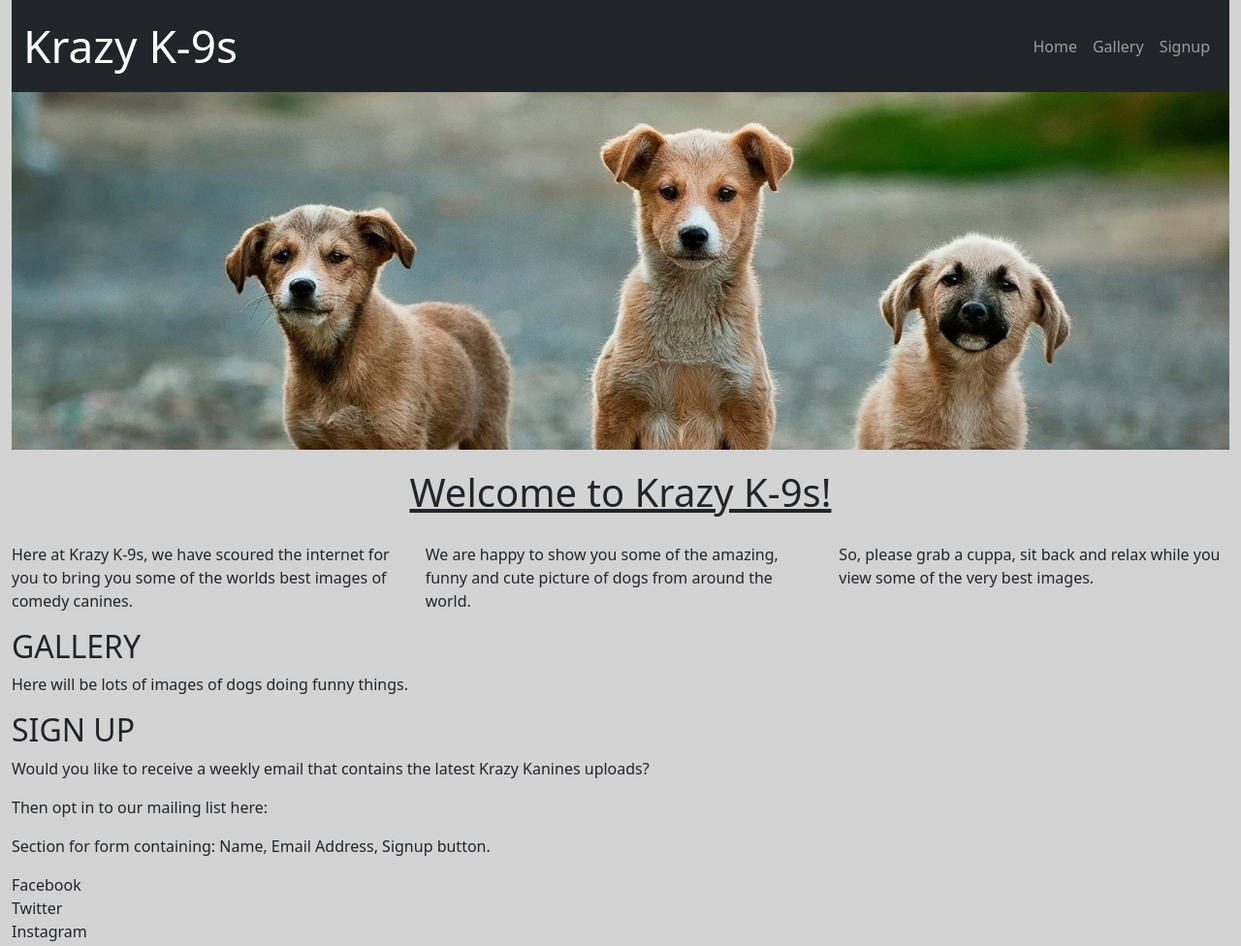
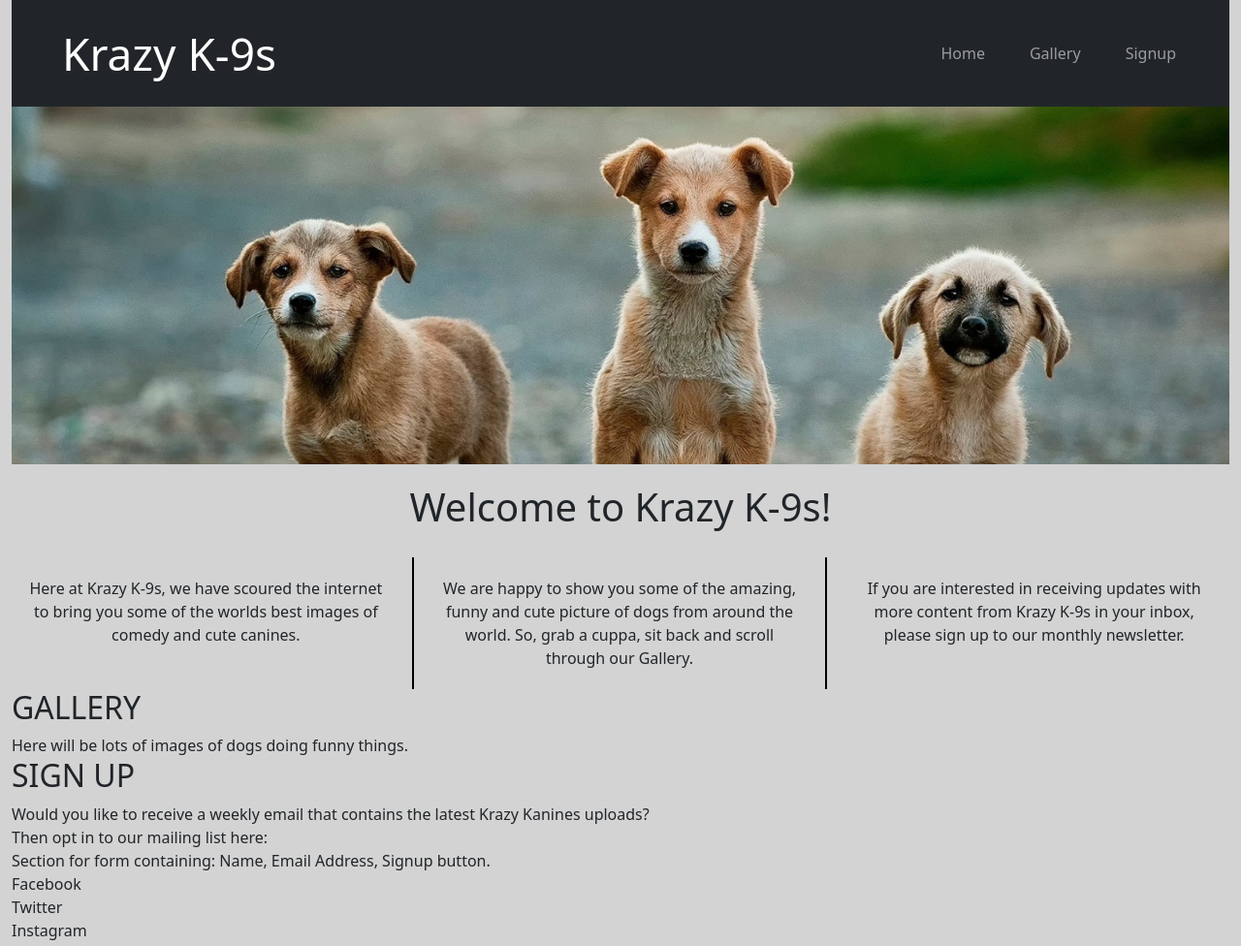
Before and after one commit to KimB81/CI-MS1-Project, a plain HTML site: page index.html in a window 1280 px wide. Shown: the whole page at 97% size. Drawn offline with nearby package versions, Linux system fonts and the light colour scheme.

Commit message:
Updated introduction section

```diff
--- a/assets/css/style.css
+++ b/assets/css/style.css
@@ -1,19 +1,64 @@
 body {
     background-color: lightgrey;
+}
+
+.container-fluid {
+    padding: 0px;
 }
 
 /* ---------------------------------------- NAVBAR */
 
 .navbar-brand {
-    font-size: 46px;
+    font-size: 34px;
+    padding: 0px 20px;
 }
 
-.navbar-light .navbar-nav .nav-link {
-    color: black;
+.navbar-toggler {
+    margin: 0px 20px;
 }
 
 /* ---------------------------------------- INTRODUCTION HEADER */
 
 #heading {
-    padding: 20px;
+    padding: 20px 30px 0px;
 }
+
+/* ---------------------------------------- INTRODUCTION SECTION */
+
+.col-12 {
+    padding: 20px 30px;
+}
+
+p {
+    margin: 0px;
+}
+
+/* ------------------------------ RESPONSIVE DIVISION LINE */
+
+.h-div {
+    border-bottom: 1px solid black;
+}
+
+@media (min-width: 768px) {
+    .navbar {
+        padding: 20px;
+    }
+    .navbar-brand {
+        font-size: 46px;
+        padding: 0px 20px;
+        margin: 0px;
+    }
+    .nav-link {
+        margin: 15px;
+    }
+    .container-fluid {
+        padding: 0px 12px;
+    }
+    .h-div {
+        border-right: 2px solid black;
+        border-bottom: none;
+    }
+    #heading {
+        padding: 20px 30px;
+    }
+}
--- a/index.html
+++ b/index.html
@@ -8,7 +8,9 @@
 
     <link href="https://cdn.jsdelivr.net/npm/bootstrap@5.1.1/dist/css/bootstrap.min.css" rel="stylesheet"
     integrity="sha384-F3w7mX95PdgyTmZZMECAngseQB83DfGTowi0iMjiWaeVhAn4FJkqJByhZMI3AhiU" crossorigin="anonymous">
-    <script src="https://cdn.jsdelivr.net/npm/bootstrap@5.1.1/dist/js/bootstrap.bundle.min.js" integrity="sha384-/bQdsTh/da6pkI1MST/rWKFNjaCP5gBSY4sEBT38Q/9RBh9AH40zEOg7Hlq2THRZ" crossorigin="anonymous"></script>
+    <script src="https://cdn.jsdelivr.net/npm/bootstrap@5.1.1/dist/js/bootstrap.bundle.min.js"
+    integrity="sha384-/bQdsTh/da6pkI1MST/rWKFNjaCP5gBSY4sEBT38Q/9RBh9AH40zEOg7Hlq2THRZ" crossorigin="anonymous">
+    </script>
 
     <link rel="stylesheet" href="assets/css/style.css" type="text/css"/>
 
@@ -53,18 +55,18 @@
 
         <!-- Introduction -->
         <div class="row">
-            <h1 id="heading" class="text-center text-decoration-underline">Welcome to Krazy K-9s!</h1>
+            <h1 id="heading" class="text-center">Welcome to Krazy K-9s!</h1>
         </div>
 
         <div class="row">
-            <div class="col">
-                <p>Here at Krazy K-9s, we have scoured the internet for you to bring you some of the worlds best images of comedy canines.</p>
+            <div class="col-12 col-md-4 h-div">
+                <p class="text-center">Here at Krazy K-9s, we have scoured the internet to bring you some of the worlds best images of comedy and cute canines.</p>
             </div>
-            <div class="col">
-                <p>We are happy to show you some of the amazing, funny and cute picture of dogs from around the world.</p>
+            <div class="col-12 col-md-4 h-div">
+                <p class="text-center">We are happy to show you some of the amazing, funny and cute picture of dogs from around the world. So, grab a cuppa, sit back and scroll through our Gallery.</p>
             </div>
-            <div class="col">
-                <p>So, please grab a cuppa, sit back and relax while you view some of the very best images.</p>
+            <div class="col-12 col-md-4">
+                <p class="text-center">If you are interested in receiving updates with more content from Krazy K-9s in your inbox, please sign up to our monthly newsletter.</p>
             </div>
         </div>
         <!-- End of Introduction -->
```
